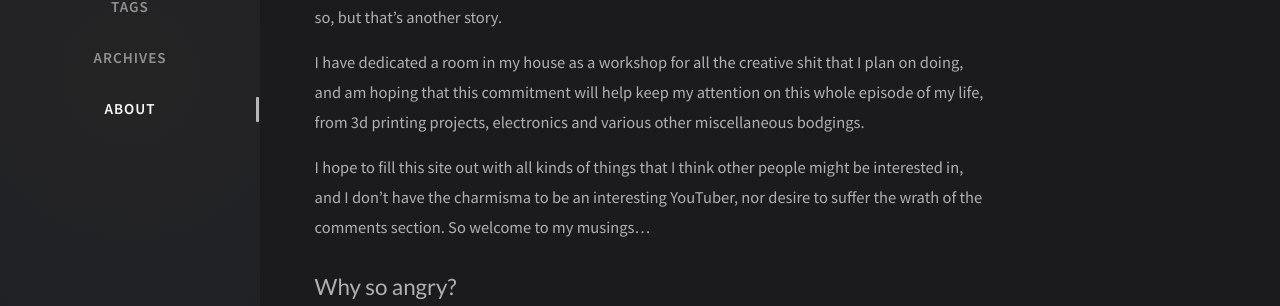
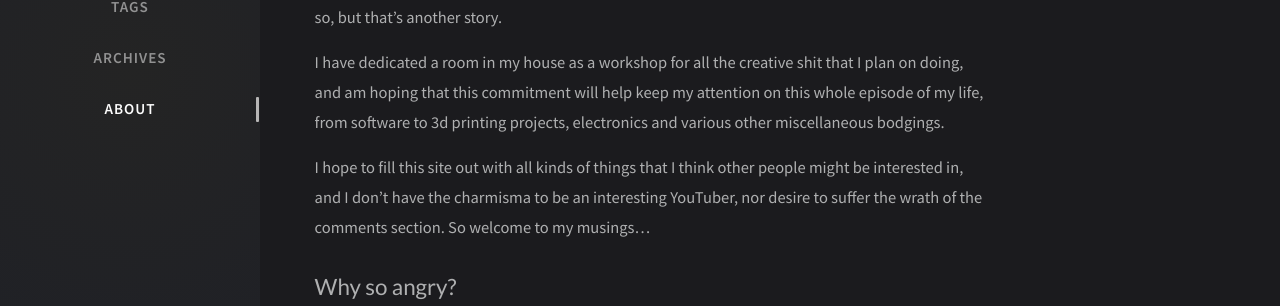
Before and after one commit to devoctomy/angrymaker.life, a Jekyll site: the page built from _tabs/about.md, in a window 1280 px wide. Shown: the part 375-681 px from the top of the page. Built offline with Jekyll 4.4.1, drawn with Linux system fonts in a browser that asks for light colours; nearby versions of some CDN libraries; comment, search, counter and statistics services are not loaded.

Commit message:
slight change to be a bit more generi

```diff
--- a/_tabs/about.md
+++ b/_tabs/about.md
@@ -16,7 +16,7 @@ Well hello there, I'm guessing by the fact that you clicked on "About" that you
 
 My name's Nick and I live on the south coast of England. I work as a Software Engineer, but as of late I have been getting more creative with my use of free time, I had to quit drinking in order to do so, but that's another story.
 
-I have dedicated a room in my house as a workshop for all the creative shit that I plan on doing, and am hoping that this commitment will help keep my attention on this whole episode of my life, from 3d printing projects, electronics and various other miscellaneous bodgings.
+I have dedicated a room in my house as a workshop for all the creative shit that I plan on doing, and am hoping that this commitment will help keep my attention on this whole episode of my life, from software to 3d printing projects, electronics and various other miscellaneous bodgings.
 
 I hope to fill this site out with all kinds of things that I think other people might be interested in, and I don't have the charmisma to be an interesting YouTuber, nor desire to suffer the wrath of the comments section. So welcome to my musings...
 
```
Also changed, not shown: _posts/2021-01-24-welcome.md (+1 -1 lines).
